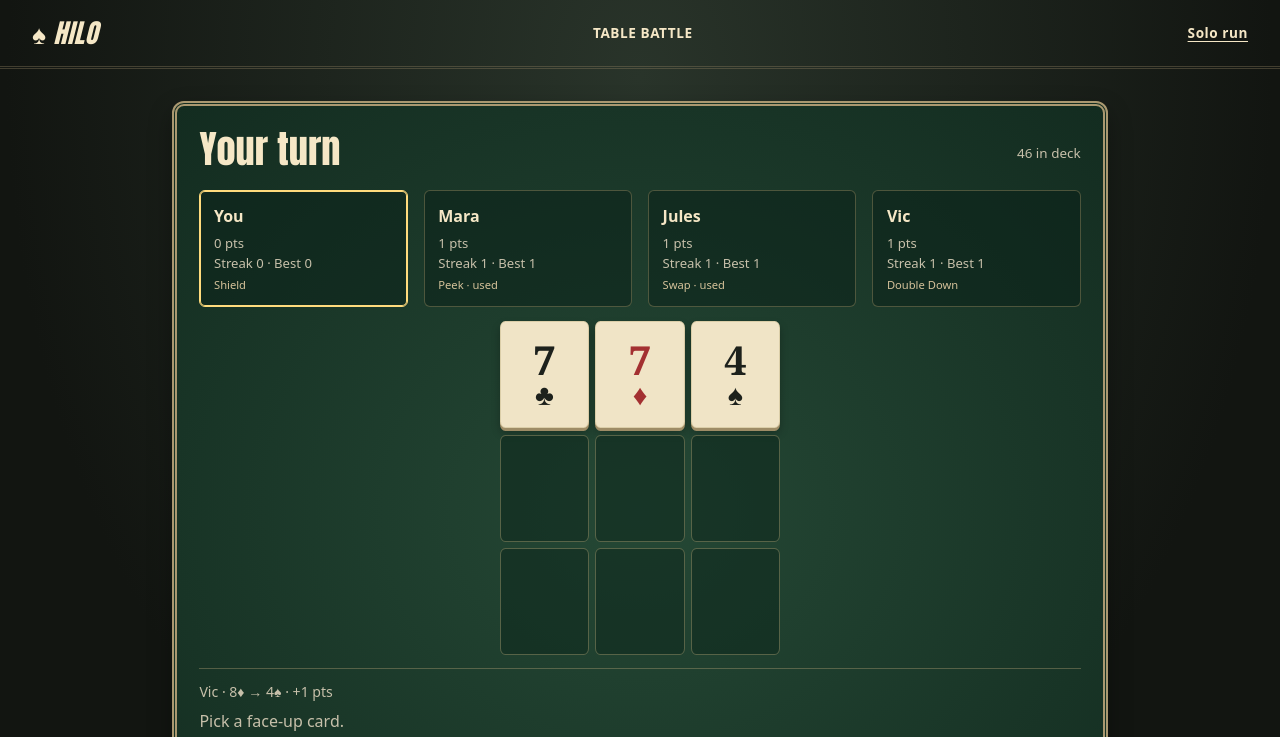
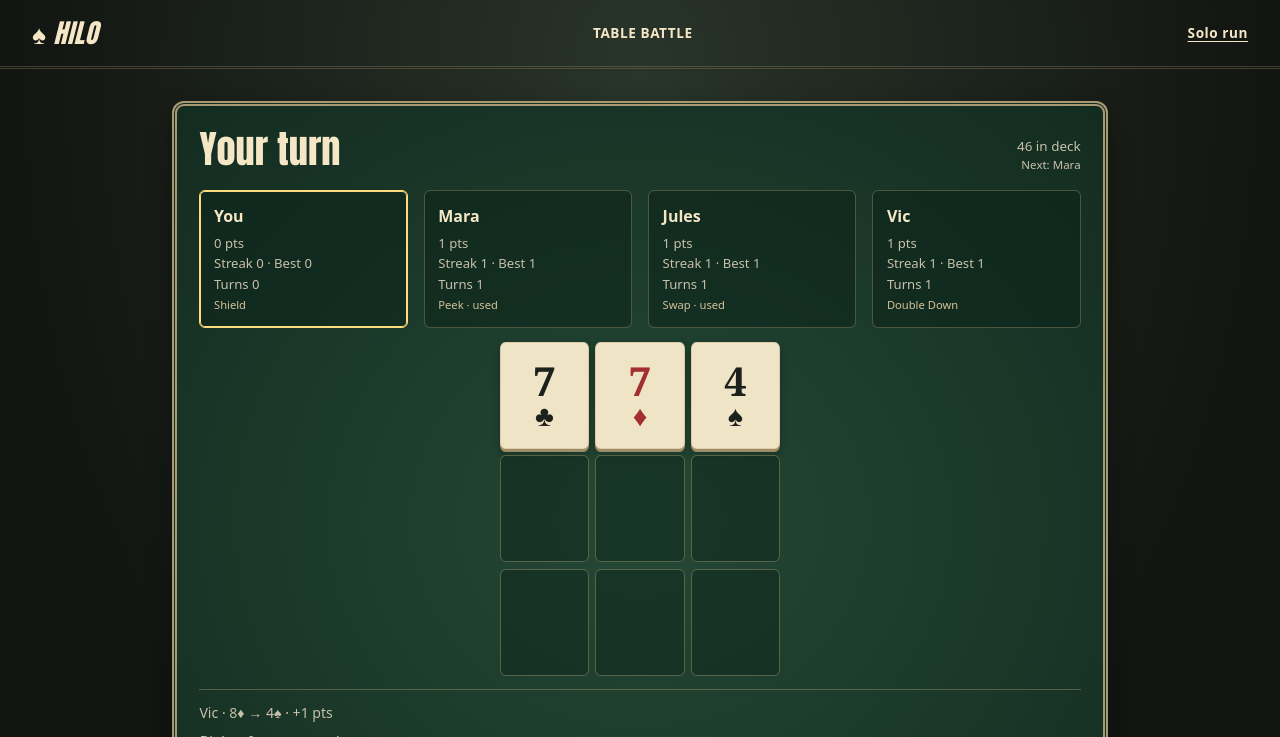
Before and after one commit to MathGod619/hilogame, a plain HTML site: page table-battle/index.html in a window 1280 px wide. Both pictures are taken after a click on the button "Playtest vs. 3 bots". Shown: the top 737 px of the page. Drawn offline with Linux system fonts and the light colour scheme.

Commit message:
Keep Table Battle turns clockwise and show who is next

```diff
--- a/table-battle/battle.css
+++ b/table-battle/battle.css
@@ -62,3 +62,6 @@ details p {margin-top:.5rem}
 .board-card span {font-size:.72em}
 .board-card.selected {outline:2px solid #ffdb7d;outline-offset:1px}
 @media(max-width:540px) {.board {width:min(100%,224px)} .player p {font-size:.78rem}}
+
+.draw-info {flex:none;text-align:right}
+.draw-info small {display:block;color:var(--muted);font-size:.72rem}
--- a/table-battle/battle.mjs
+++ b/table-battle/battle.mjs
@@ -1,4 +1,4 @@
-import { abilities, ranks, newMatch, play, view } from './rules.mjs?v=shared1';
+import { abilities, ranks, newMatch, play, view } from './rules.mjs?v=turn2';
 
 const labels = { shield: 'Shield', peek: 'Peek', swap: 'Swap', double: 'Double Down' };
 const screen = document.getElementById('screen');
@@ -256,7 +256,7 @@ function renderLocal() {
       if (mode !== 'local' || match !== localMatch) return;
       botTurn(match, seat);
       renderLocal();
-    }, 550);
+    }, 850);
   }
 }
 
@@ -297,10 +297,18 @@ function renderMatch(match, seat, move, rematch, redraw) {
   const title = el('div', null, 'table-title');
   const winner = match.winners;
   const player = match.players[match.active];
-  const heading = winner
-    ? match.winners.map(i => match.players[i].name).join(' & ') + (winner.length === 1 ? ' wins' : ' tie')
-    : mode === 'local' && practice && seat === match.active ? 'Your turn' : player.name + '’s turn';
-  title.append(el('h1', heading), el('span', match.remaining + ' in deck'));
+  const personal = mode === 'online' || (mode === 'local' && practice);
+  const winnerNames = winner?.map(i => match.players[i].name).join(' & ');
+  const result = winner?.length === 1 && personal && winner[0] === seat ? 'You win'
+    : winnerNames + (winner?.length === 1 ? ' wins' : ' tie');
+  const heading = winner ? result : personal && seat === match.active ? 'Your turn' : player.name + '’s turn';
+  const drawInfo = el('div', null, 'draw-info');
+  drawInfo.append(el('span', match.remaining + ' in deck'));
+  if (!winner && match.remaining > 1) {
+    const next = (match.active + 1) % match.players.length;
+    drawInfo.append(el('small', 'Next: ' + (personal && next === seat ? 'you' : match.players[next].name)));
+  }
+  title.append(el('h1', heading), drawInfo);
   const canPlay = !winner && match.active === seat;
   if (selectionTurn !== match.turn) {
     selectionTurn = match.turn;
@@ -313,7 +321,7 @@ function renderMatch(match, seat, move, rematch, redraw) {
     const highlight = winner ? winner.includes(i) : i === match.active;
     const tile = el('article', null, highlight ? 'player active' : 'player');
     tile.append(el('h2', p.name + (mode === 'online' && i === seat ? ' (you)' : '')),
-      el('p', p.score + ' pts'), el('p', 'Streak ' + p.streak + ' · Best ' + p.best),
+      el('p', p.score + ' pts'), el('p', 'Streak ' + p.streak + ' · Best ' + p.best), el('p', 'Turns ' + p.turns),
       el('small', labels[p.ability] + (p.used ? ' · used' : '')));
     players.append(tile);
   });
--- a/table-battle/index.html
+++ b/table-battle/index.html
@@ -6,8 +6,8 @@
   <meta name="room-server" content="">
   <meta name="theme-color" content="#121511">
   <title>HiLo · Table Battle</title>
-  <link rel="stylesheet" href="./battle.css?v=shared1">
-  <script type="module" src="./battle.mjs?v=shared1"></script>
+  <link rel="stylesheet" href="./battle.css?v=turn2">
+  <script type="module" src="./battle.mjs?v=turn2"></script>
 </head>
 <body>
   <header><a class="brand" href="https://mathgod619.github.io/hilogame/hilo-3d/">♠ HILO</a><span>TABLE BATTLE</span><a href="https://mathgod619.github.io/hilogame/hilo-3d/">Solo run</a></header>
--- a/table-battle/rules.mjs
+++ b/table-battle/rules.mjs
@@ -18,7 +18,7 @@ export function newMatch(players, random = Math.random) {
   for (const slot of [0, 1, 2]) board[slot] = deck.pop();
   return {
     players: players.map(({name, ability}) => ({
-      name, ability, score: 0, streak: 0, best: 0, used: false
+      name, ability, score: 0, streak: 0, best: 0, turns: 0, used: false
     })),
     board, deck, first, turn: 0, active: first, discard: null,
     armed: null, last: null, winners: null
@@ -87,6 +87,7 @@ export function play(match, seat, action, value) {
   player.score += points;
   match.last = { seat, type: 'guess', old, card, hit, points, shielded, rebuilt, wiped };
   match.armed = null;
+  player.turns++;
   match.turn++;
 
   if (!match.deck.length) {
@@ -94,8 +95,7 @@ export function play(match, seat, action, value) {
     match.winners = match.players.flatMap((p,i) => p.score === top.score && p.best === top.best ? [i] : []);
     return;
   }
-  // Rotate the first seat each round. The randomly selected opener gets the 49th guess.
-  match.active = (match.first + Math.floor(match.turn / 4) + match.turn % 4) % 4;
+  match.active = (seat + 1) % match.players.length;
 }
 
 export function view(match, seat) {
```
